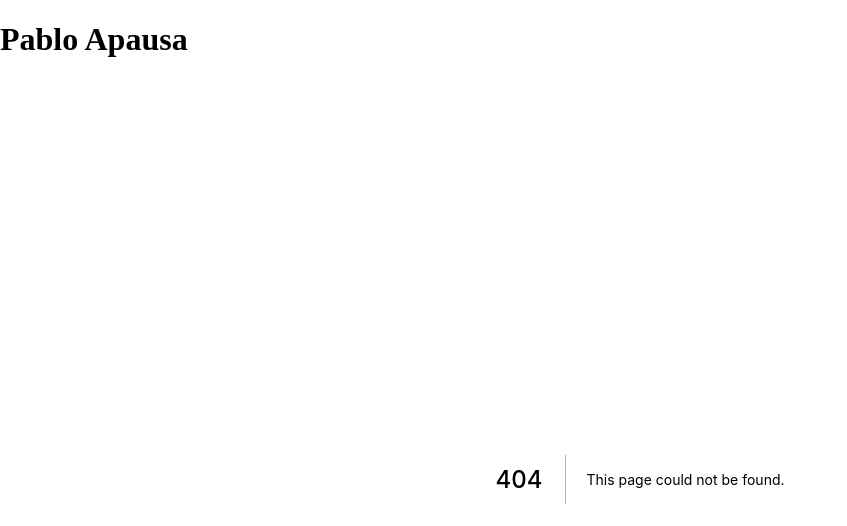
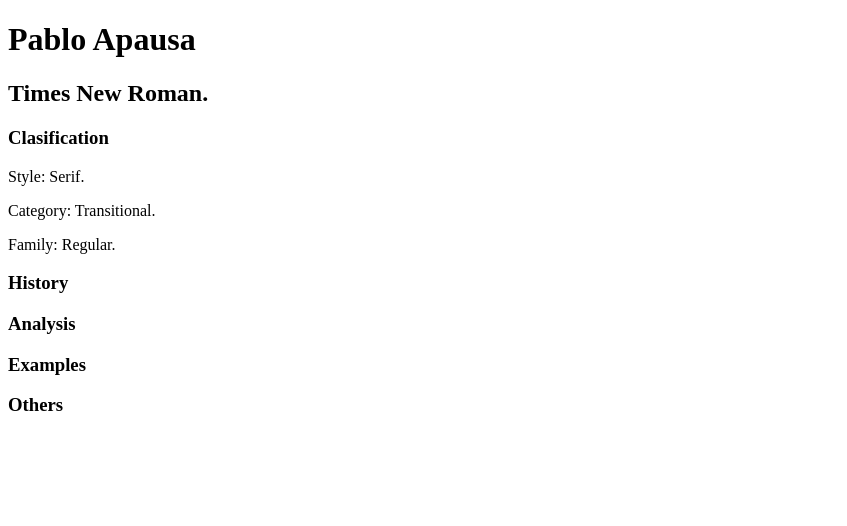
Before and after one commit to apausa/pablo, a Next.js app in the folder pablo/: page /pablo/typography/times in a window 1280 px wide. Before the commit this address had no page. Shown: the top 526 px of the page, without its empty margins (0-847 px from the left). Built offline with nearby package versions, Linux system fonts and the light colour scheme.

Commit message:
Add clasification

```diff
--- /dev/null
+++ b/pablo/pages/pablo/typography/times/index.tsx
@@ -0,0 +1,29 @@
+import React from 'react';
+
+export default function Times() {
+  return (
+    <main>
+      <h2>Times New Roman.</h2>
+      <section>
+        <h3>Clasification</h3>
+        <article>
+          <p>Style: Serif.</p>
+          <p>Category: Transitional.</p>
+          <p>Family: Regular.</p>
+        </article>
+      </section>
+      <section>
+        <h3>History</h3>
+      </section>
+      <section>
+        <h3>Analysis</h3>
+      </section>
+      <section>
+        <h3>Examples</h3>
+      </section>
+      <section>
+        <h3>Others</h3>
+      </section>
+    </main>
+  );
+}
```
Also changed, not shown: pablo/pages/pablo/times/index.tsx (deleted).
